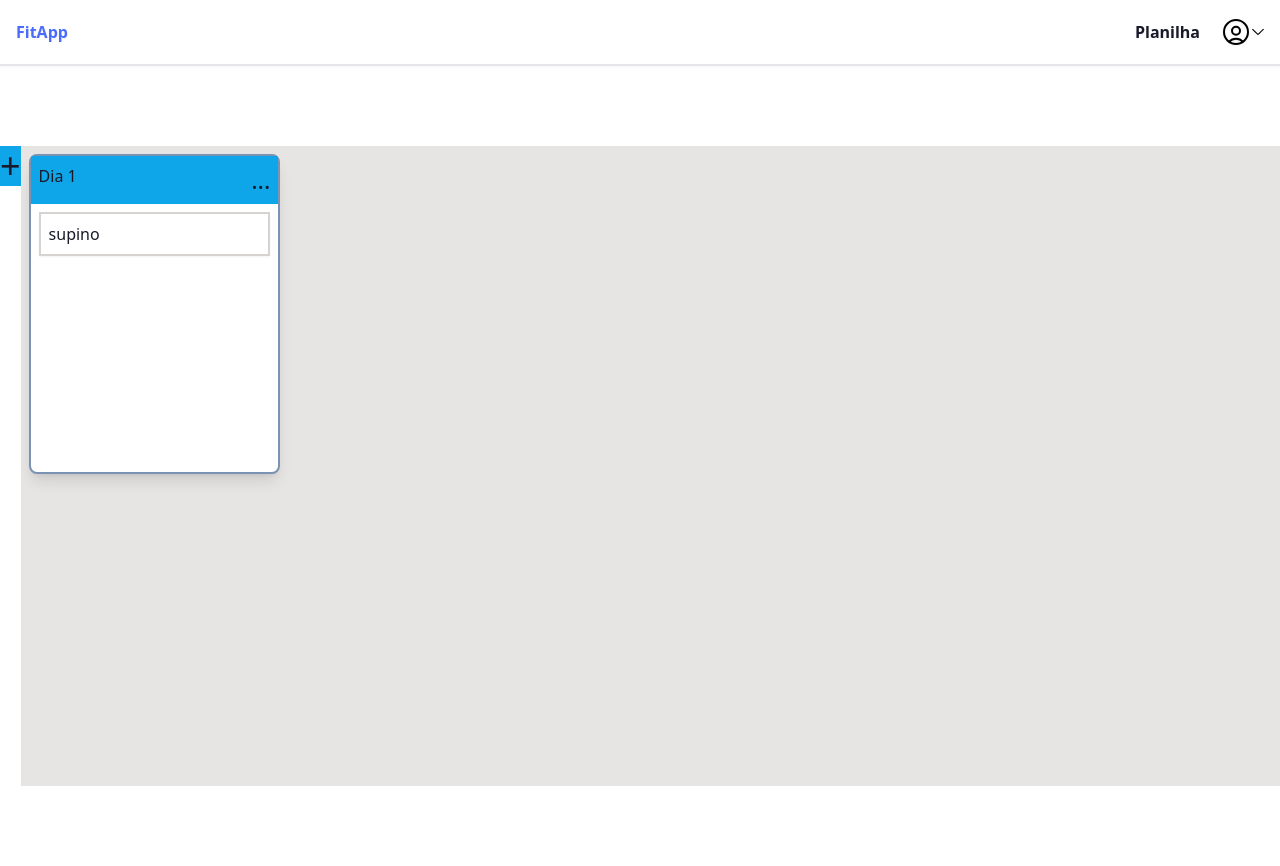
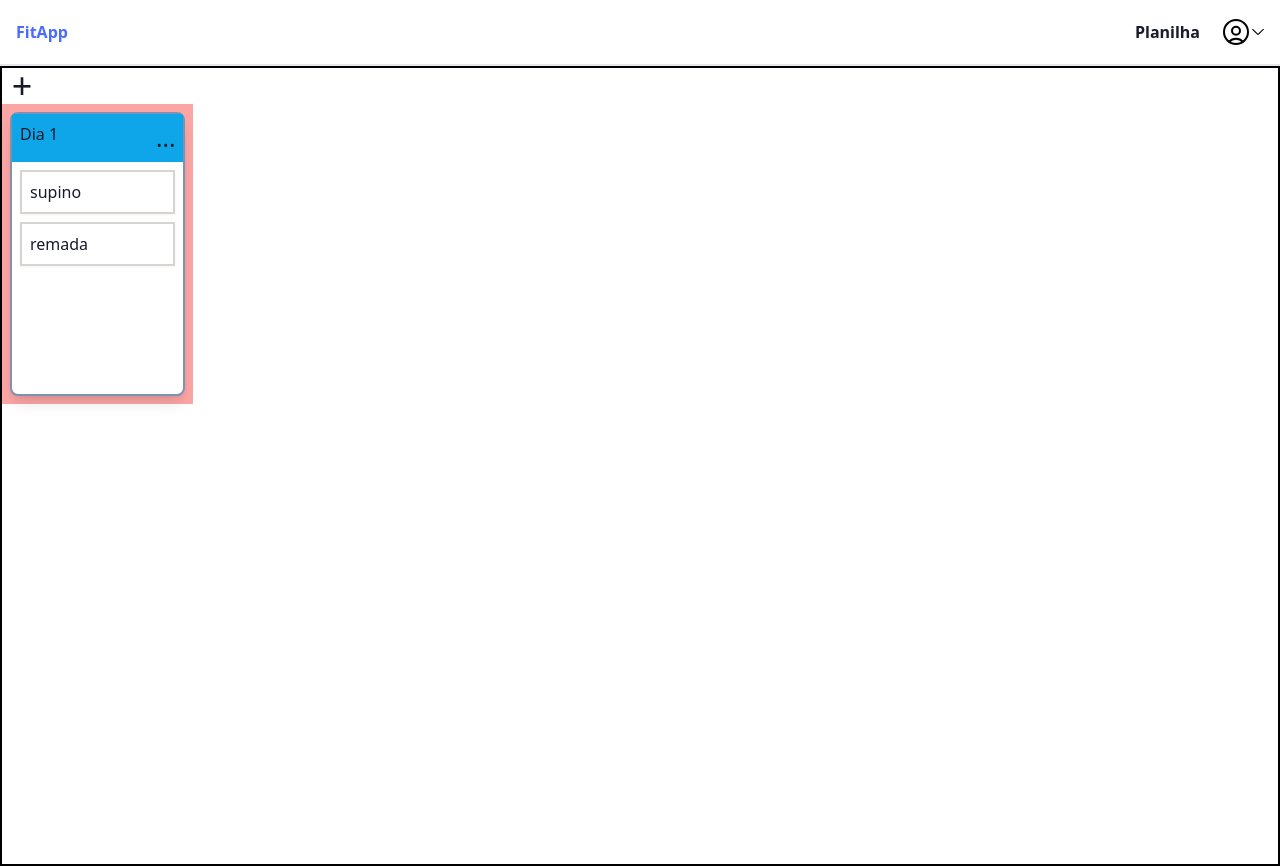
Before and after one commit to RafaelCabral26/Fit-App, a Next.js app: page /planilha/teste-dnd in a window 1280 px wide. Built offline with nearby package versions, Linux system fonts and the light colour scheme.

Commit message:
incomp:list

```diff
--- a/src/app/layout.tsx
+++ b/src/app/layout.tsx
@@ -16,7 +16,7 @@ export default function RootLayout({
         <html lang="en" data-theme="corporate">
             <body>
                 <Navbar></Navbar>
-                <div className='container m-auto'>
+                <div className=''>
                     {children}
                 </div>
             </body>
--- a/src/app/page.tsx
+++ b/src/app/page.tsx
@@ -5,9 +5,8 @@ export default function MyApp() {
 
     return (
         <>
-            <div className='container m-auto'>
-
+            <div className='container'>
             </div>
-        </>
+       </>
     )
 }
--- a/src/app/planilha/teste-dnd/page.tsx
+++ b/src/app/planilha/teste-dnd/page.tsx
@@ -10,8 +10,11 @@ export type TExercise = {
     quantity: number,
     muscleGroup?: "Peitoral" | "Costas" | "Bíceps" | "Tríceps" | "Ombros" | "Pernas" | "",
 }
-
-export type TDays = [TExercise] | []
+export type TPossibleDays = "day1" | "day2" | "day3" | "day4" | "day5" | "day6" | "day7"
+export type TDays = {
+    day: TPossibleDays,
+    exercises: TExercise[] | []
+}
 
 const move = (source: any, destination: any, droppableSource: any, droppableDestination: any) => {
     const sourceClone = Array.from(source);
@@ -32,48 +35,77 @@ const reorder = (list: any, startIndex: any, endIndex: any) => {
 }
 
 const SpreadsheetBuilder: React.FC = () => {
-    const  EmptyDay:TDays[] = [];
-    const [daysArray, setNewDayArray] = useState<TDays[]>([[{ name: "supino", sets: 0, quantity: 0 }]]);
+    const [daysArray, setNewDayArray] = useState<TDays[]>([{ day: "day1", exercises: [{ name: "supino", sets: 0, quantity: 0 }, { name: "remada", sets: 0, quantity: 0 }] },]);
     const addNewDay = () => {
         if (daysArray.length < 7) {
-
-            setNewDayArray([...daysArray, []])
+            const dayNumber = "day" + daysArray.length + 1 as TPossibleDays
+            const newDay: TDays = { day: dayNumber, exercises: [] }
+            setNewDayArray([...daysArray, newDay]);
         }
     }
     const onDragEnd = (result: any) => {
-        const { source, destination } = result
+        const { source, destination, type } = result;
         if (!destination) {
             return;
         }
-        const sourceId = +source.droppableId
-        const destinationId = +destination.droppableId
+
+        const sourceId = source.droppableId
+        const destinationId = destination.droppableId
+        if (type === "droppableExercise") {
             if (sourceId === destinationId) {
-            const items = reorder(daysArray[sourceId], source.index, destination.index);
-            const newDayArray = [...daysArray];
-            newDayArray[sourceId] = items as TDays;
-            setNewDayArray(newDayArray);
+                const tempExercises = daysArray.find((e: any) => e.day === sourceId)?.exercises;
+                const newExerciseOrder = reorder(tempExercises, source.index, destination.index);
+                const newDayOrder = daysArray.map((e: any) =>
+                    e.day !== sourceId
+                        ? e
+                        : { ...e, exercises: newExerciseOrder }
+                )
+                setNewDayArray(newDayOrder);
             } else {
-            const result = move(daysArray[sourceId], daysArray[destinationId], source, destination);
-            const newDayArray = [...daysArray];
-            newDayArray[sourceId] = result[sourceId];
-            newDayArray[destinationId] = result[destinationId];
-            setNewDayArray(newDayArray);
+                const sourceOrder = daysArray.find((e: any) => e.day === sourceId)?.exercises;
+                const destinationOrder = daysArray.find((e: any) => e.day === destinationId)?.exercises;
+                if (sourceOrder && destinationOrder) {
+                    const [removed] = sourceOrder.splice(source.index, 1);
+                    destinationOrder?.splice(destination.index, 0, removed);
+                }
+            }
         }
 
+        if (type === "droppableDay") {
+            const newDayOrder = reorder(daysArray, source.index, destination.index) as TDays[]
+            setNewDayArray(newDayOrder)
         }
+    }
+
     return (
         <DragDropContext onDragEnd={onDragEnd}>
-            <div className="flex h-screen">
-                <div className="container flex m-auto h-[80%]">
-                    <div className="flex bg-sky-500 h-10">
+            <div className="flex h-screen w-screen border-2 border-black">
+                <div className="flex flex-col w-full h-full ">
+                    <div className="flex  w-10 h-10 basis-[3%] justify-center rounded-xl">
                         <button onClick={addNewDay} className="text-4xl leading-none ">+</button>
                     </div>
-                    <div className="container  bg-stone-200 flex flex-wrap justify-start gap-4 ">
+                    <div>
+                        <Droppable direction="horizontal" type="droppableDay" droppableId="droppableContainer">
+                            {(provided) => {
+                                return (
+                                    <div ref={provided.innerRef} {...provided.droppableProps} className="flex">
                                         {daysArray.map((e: any, index: any) => {
                                             return (
+                                                <Draggable key={e.day} draggableId={e.day} index={index}>
+                                                    {(provided, snapshot) => {
+                                                        return (
+                                                            <div className="bg-red-300 flex  basis-[15%] min-h-[300px] " ref={provided.innerRef} {...provided.draggableProps} {...provided.dragHandleProps}>
                                                                 <ExerciseDay setNewDayArray={setNewDayArray} daysArray={daysArray} day={e} index={index}></ExerciseDay>
+                                                            </div>)
+                                                    }}
+                                                </Draggable>
                                             )
-                        })}
+                                        })
+                                        }
+                                        {provided.placeholder}
+                                    </div>)
+                            }}
+                        </Droppable>
                     </div>
                 </div>
             </div>
@@ -82,39 +114,43 @@ const SpreadsheetBuilder: React.FC = () => {
 }
 
 const ExerciseDay = ({ index, day, daysArray, setNewDayArray }: { index: any, day: any, daysArray: any, setNewDayArray: any }) => {
-    const [newExerciseModal, showNewExerciseModal] = React.useState(false)
+    const [optionsDropdown, showOptions] = useState(false);
+    const [newExerciseModal, showNewExerciseModal] = React.useState(false);
     const handleDeleteDay = (e: any) => {
-        e.currentTarget.blur()
-        daysArray.splice(index, 1)
-        setNewDayArray([...daysArray])
+        e.currentTarget.blur();
+        daysArray.splice(index, 1);
+        setNewDayArray([...daysArray]);
 
     }
     return (
-        <Droppable key={index} droppableId={`${index}`}>
+        <Droppable type="droppableExercise" key={index} droppableId={`${day.day}`}>
             {(provided, snapshot) => {
-                return <div className={` bg-white rounded-lg basis-[50%] max-h-[50%]   md:basis-1/5 shrink-0 shadow-lg m-2
+                return (
+                    <div className={`bg-white rounded-lg w-full shadow-lg m-2
                         border-2 border-secondary ${snapshot.isDraggingOver ? "bg-sky-500 bg-opacity-30" : "bg-white"}`} {...provided.droppableProps} ref={provided.innerRef}>
-                    <div className="flex justify-between p-2 bg-sky-500 rounded-t-sm  border-secondary">
+                        <div className="flex justify-between p-2 bg-sky-500 rounded-t-sm border-secondary ">
                             <h2>{"Dia " + (index + 1)}</h2>
-                        <div className="dropdown dropdown-end">
-                            <label  tabIndex={0} className="text-2xl cursor-pointer">...</label>
+                            <button onClick={() => showOptions(!optionsDropdown)} className="relative text-2xl cursor-pointer">...
+                                {optionsDropdown &&
+                                    <div className="absolute right-0">
                                         <ul tabIndex={0} className="dropdown-content z-[1] menu p-2 shadow bg-base-100 rounded-box w-52">
                                             <li onClick={() => { showNewExerciseModal(true) }}><a>Adicionar</a></li>
                                             <li><a>Item 2</a></li>
                                             <li onClick={handleDeleteDay} className="text-red-500 hover:text-red-400"><a>Deletar</a></li>
                                         </ul>
                                     </div>
-
+                                }
+                            </button>
                         </div>
-                    {day.map((e: any, index: any) => {
+                        {day.exercises.map((e: any, index: any) => {
                             return <ExerciseComponent key={index} item={e} index={index}></ExerciseComponent>
                         })}
                         {provided.placeholder}
                         {newExerciseModal &&
-                        <AddExerciseFormModal showNewExerciseModal={showNewExerciseModal} dayObject={day} daysArray={daysArray} setNewDayArray={setNewDayArray} ></AddExerciseFormModal>
+                            <AddExerciseFormModal showNewExerciseModal={showNewExerciseModal} dayObject={day.exercises} daysArray={daysArray} setNewDayArray={setNewDayArray} ></AddExerciseFormModal>
                         }
-
                     </div>
+                )
             }}
         </Droppable>
     )
```
Lines whose indentation alone changed are shown as unchanged.
